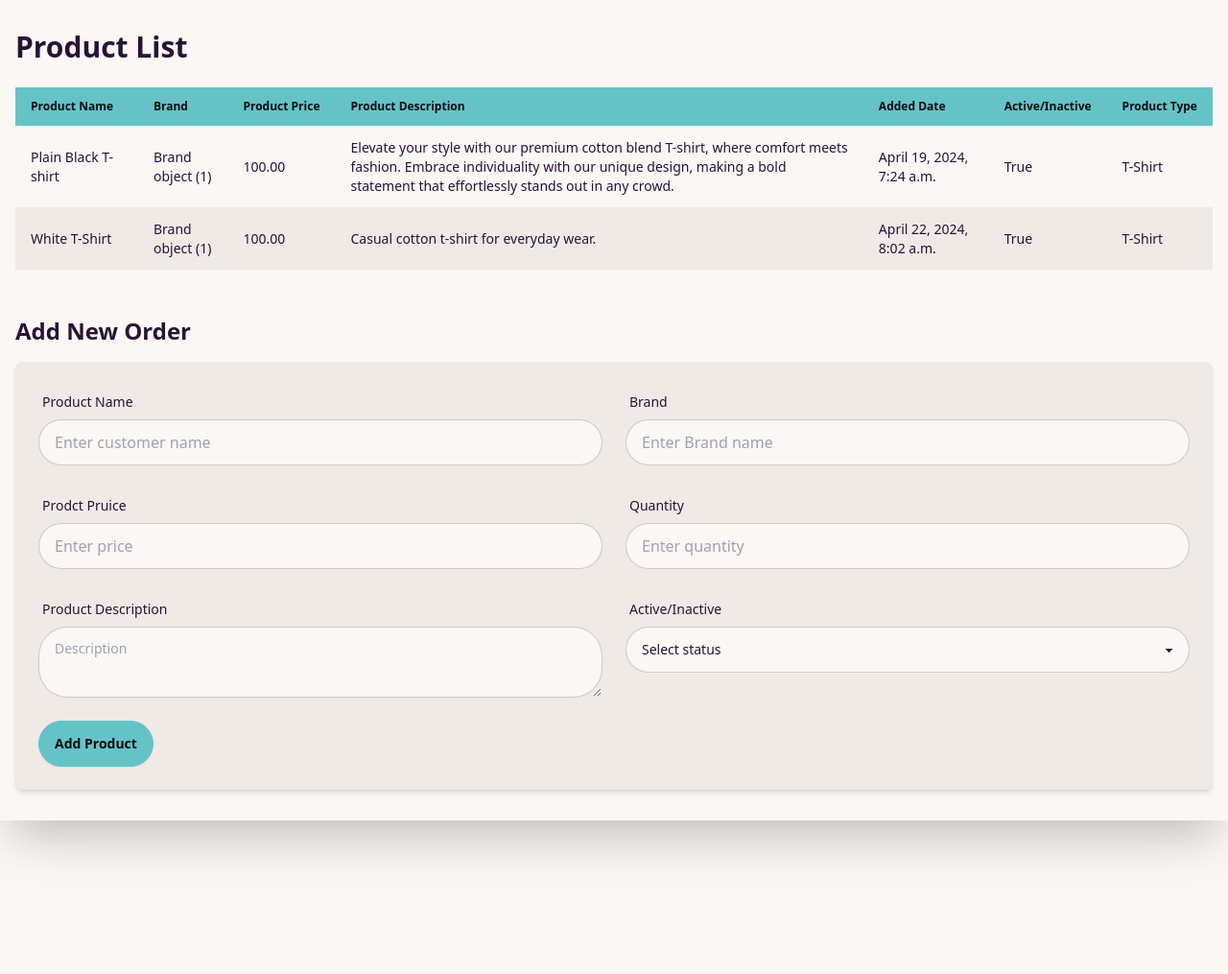
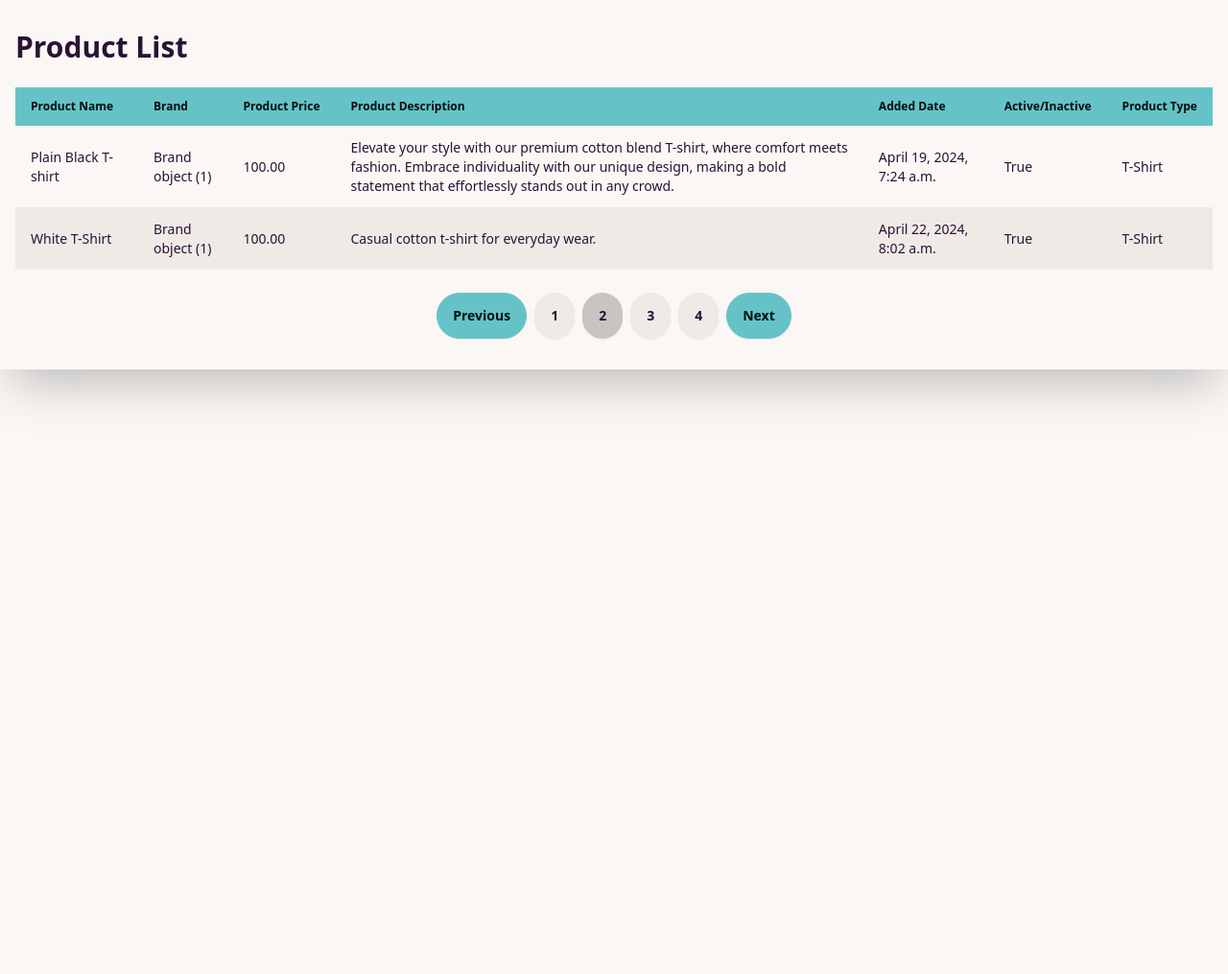
Before and after one commit to I-am-Stone/Eco-CRM-Website, a Django app: page /login/add_product in a window 1280 px wide. Shown: the part 242-1257 px from the top of the page at 96% size. After the commit the page ends 662 px from the top, so only its background shows below. Run offline with Django 4.2, Linux system fonts and the light colour scheme; data comes from the database, SQL or seed files in the repository; both versions use the stored data as it was after the commit; style sheets or scripts are compiled from the project's sources; some libraries are stand-ins or nearby versions.

Commit message:
continue

```diff
--- a/dashboard/templates/dashboard/add_product.html
+++ b/dashboard/templates/dashboard/add_product.html
@@ -20,7 +20,7 @@
             </thead>
             <tbody>
                 {% for item in items %}
-            <tr class="hover">
+                <tr class="hover:bg-gray-100">
                     <td>{{ item.product_name }}</td>
                     <td>{{ item.brand }}</td>
                     <td>{{ item.product_price }}</td>
@@ -34,55 +34,31 @@
         </table>
     </div>
 
-    <div class="mt-12">
-        <h2 class="text-2xl font-semibold mb-4">Add New Order</h2>
-        <form class="bg-base-200 p-6 rounded-lg shadow-md">
-          <div class="grid grid-cols-1 md:grid-cols-2 gap-6">
-            <div class="form-control">
-              <label class="label">
-                <span class="label-text">Product Name</span>
-              </label>
-              <input type="text" placeholder="Enter customer name" class="input input-bordered" />
+    <div class="flex justify-center mt-6">
+        <nav aria-label="Pagination">
+            <ul class="flex space-x-2">
+                <li>
+                    <a href="#" class="btn btn-primary">Previous</a>
+                </li>
+                <li>
+                    <a href="#" class="btn">1</a>
+                </li>
+                <li>
+                    <a href="#" class="btn btn-active">2</a>
+                </li>
+                <li>
+                    <a href="#" class="btn">3</a>
+                </li>
+                <li>
+                    <a href="#" class="btn">4</a>
+                </li>
+                <li>
+                    <a href="#" class="btn btn-primary">Next</a>
+                </li>
+            </ul>
+        </nav>
     </div>
-            <div class="form-control">
-              <label class="label">
-                <span class="label-text">Brand</span>
-              </label>
-              <input type="text" placeholder="Enter Brand name" class="input input-bordered" />
+
 </div>
-            <div class="form-control">
-              <label class="label">
-                <span class="label-text">Prodct Pruice</span>
-              </label>
-              <input type="number" placeholder="Enter price" class="input input-bordered" />
-            </div>
-            <div class="form-control">
-              <label class="label">
-                <span class="label-text">Quantity</span>
-              </label>
-              <input type="number" placeholder="Enter quantity" class="input input-bordered" />
-            </div>
-            <div class="form-control">
-              <label class="label">
-                <span class="label-text">Product Description</span>
-              </label>
-              <textarea class="textarea textarea-bordered" placeholder="Description"></textarea>
-            </div>
-            <div class="form-control">
-              <label class="label">
-                <span class="label-text">Active/Inactive</span>
-              </label>
-              <select class="select select-bordered">
-                <option disabled selected>Select status</option>
-                <option>Active</option>
-                <option>Inactive</option>
-              </select>
-            </div>
-          </div>
-          <div class="mt-6">
-            <button class="btn btn-primary">Add Product</button>
-          </div>
-        </form>
-      </div>
-</div>
+
 {% endblock %}
```
Also changed, not shown: dashboard/templates/dashboard/order.html (+24 -1 lines), db.sqlite3. Lines whose indentation alone changed are shown as unchanged.
